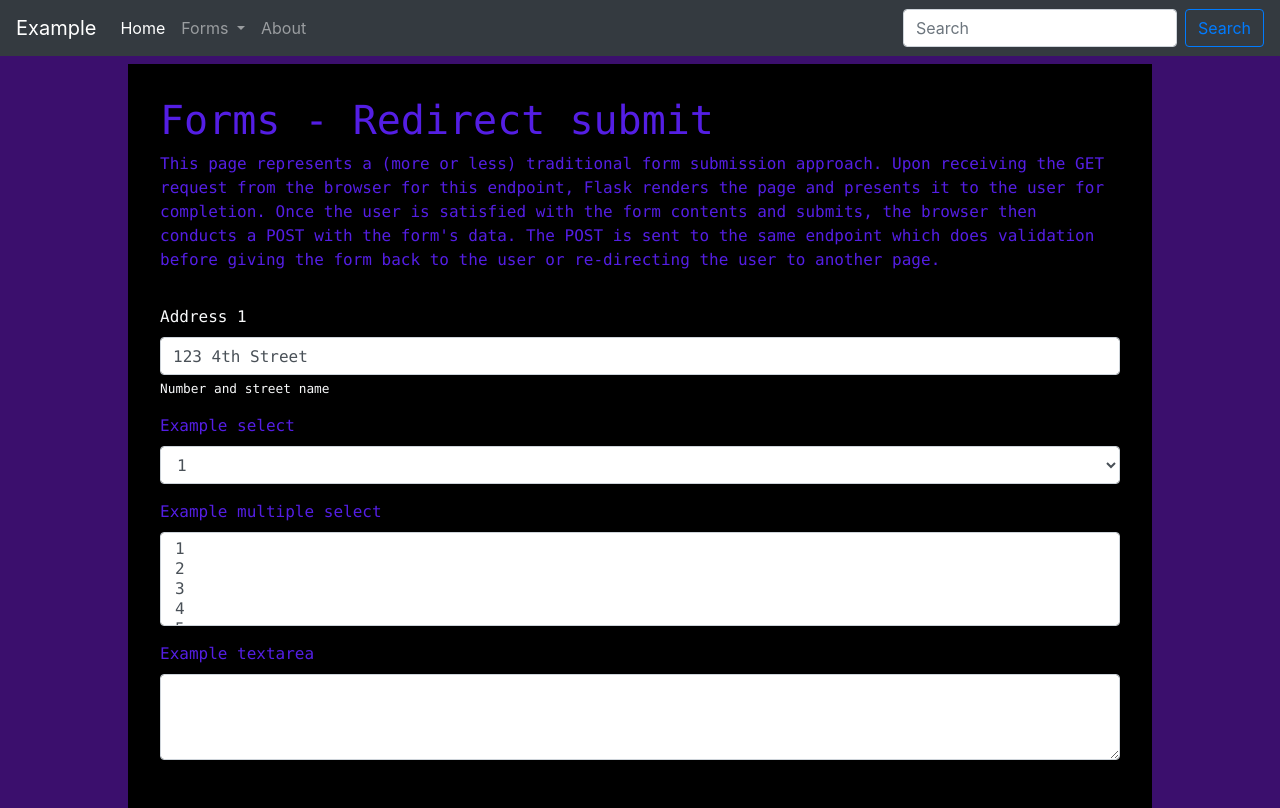
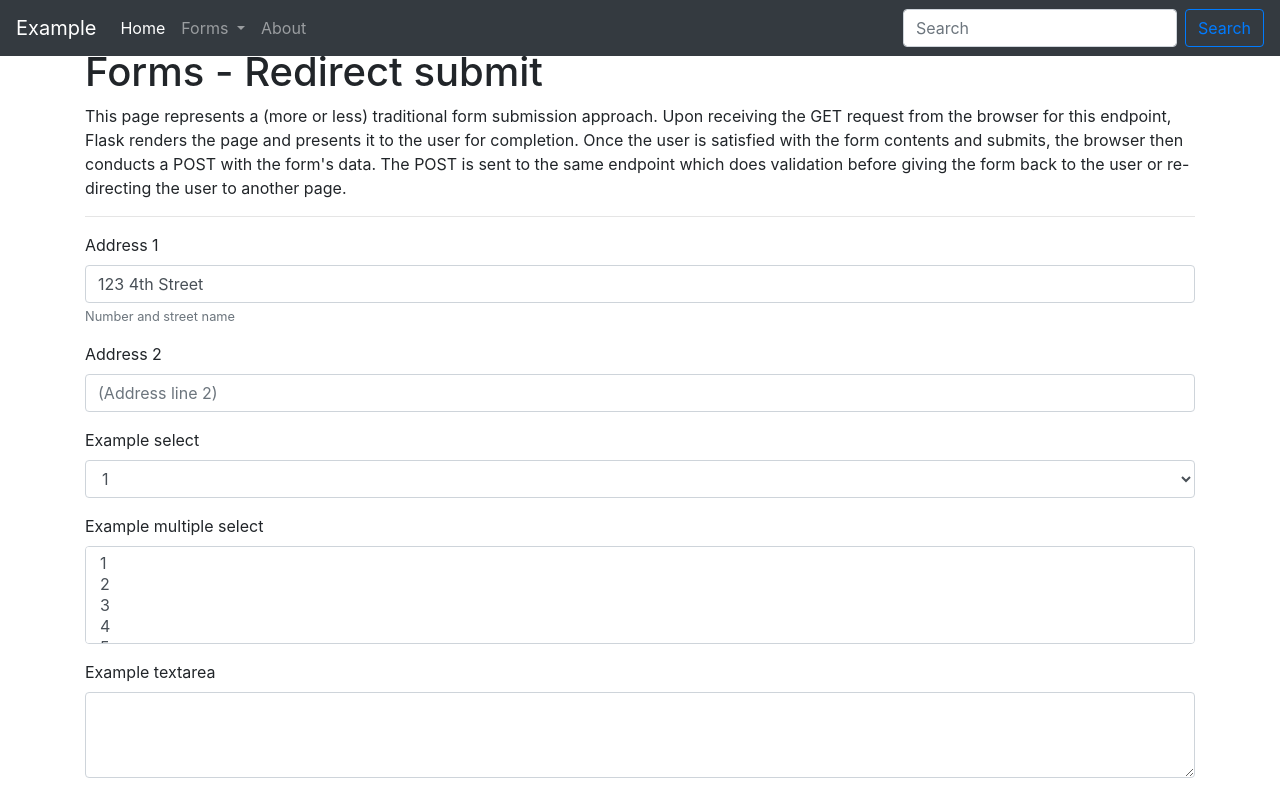
Before and after one commit to KyleEgland/python-flask-examples, a Flask app: page /formredirect in a window 1280 px wide. After the commit the page ends 778 px from the top, so only its background shows below. Run offline with Flask 2, Linux system fonts and the light colour scheme; some libraries are stand-ins or nearby versions.

Commit message:
Adding about and form with redirect

```diff
--- a/app/static/css/globalstyle.css
+++ /dev/null
@@ -1,21 +0,0 @@
-/* Global Stylesheet */
-/* This applicatation utilizes Bootstrap to provide objects (such as the */
-/* navbar) but provides placement through a global style */
-
-/* Class for the <body> */
-.app-body {
-  background-color: #3b0f6d;
-  height: 100%;
-  margin: 0;
-  width: 100%;
-}
-
-.app-content {
-  background-color: #000;
-  color: #541ee4;
-  font-family: "Lucida Console", Monaco, monospace;
-  height: 90%;
-  margin: 8vh auto auto auto;
-  max-width: 80%;
-  padding: 2em;
-}
--- a/app/templates/base.html
+++ b/app/templates/base.html
@@ -13,7 +13,6 @@
     {% block style %}
     <link rel="stylesheet" href="{{ url_for('static', filename='css/resetstyle.css') }}" />
     <link rel="stylesheet" href="{{ url_for('static', filename='bootstrap/css/bootstrap.min.css') }}" />
-    <link rel="stylesheet" href="{{ url_for('static', filename='css/globalstyle.css') }}" />
     {% endblock %}
   </head>
   <body class="app-body" id="body">
@@ -40,7 +39,7 @@
             </div>
           </li>
           <li class="nav-item">
-            <a class="nav-link" href="#">About</a>
+            <a class="nav-link" href="{{ url_for('main.about') }}">About</a>
           </li>
         </ul>
         {# Search bar #}
@@ -52,7 +51,7 @@
     </nav>
     {# CONTENT BLOCK #}
     {# Content from pages inheriting base.html #}
-    <div class="app-content" id="content">
+    <div class="container mx-auto mt-5" id="content">
       {% block content %}
       {% endblock %}
     </div>
--- a/app/templates/formsubmit/formredirect.html
+++ b/app/templates/formsubmit/formredirect.html
@@ -7,15 +7,24 @@
 {% endblock %}
 
 {% block content %}
+<div class="row">
+  <div class="col-sm">
     <h1>Forms - Redirect submit</h1>
     <p>This page represents a (more or less) traditional form submission approach. Upon receiving the GET request from the browser for this endpoint, Flask renders the page and presents it to the user for completion. Once the user is satisfied with the form contents and submits, the browser then conducts a POST with the form's data. The POST is sent to the same endpoint which does validation before giving the form back to the user or re-directing the user to another page.</p>
     <hr>
     <form id="form-redirect" action="{{ url_for('formsubmit.formredirect') }}" method="post">
       {{ form.csrf_token }}
+      {# CSRF Token is for security, we pass it to the browser and check that it is passed back when a post is made #}
+      {# Address 1 Input - FORM GROUP #}
       <div class="form-group">
-      {{ form.addr1.label(for="addr1Input", class_="text-light") }}
+        {{ form.addr1.label(for="addr1Input") }}
         {{ form.addr1(class_="form-control", id="addr1Input", placeholder="(Address line 1)", value="123 4th Street", **{"aria-describedby":"addr1InputHelp"}) }}
-      <small id="addr1InputHelp" class="form-text text-light">Number and street name</small>
+        <small id="addr1InputHelp" class="form-text text-muted">Number and street name</small>
+      </div>
+      {# Address 2 Input - FORM GROUP #}
+      <div class="form-group">
+        {{ form.addr2.label(for="addr2Input") }}
+        {{ form.addr2(class_="form-control", id="addr2Input", placeholder="(Address line 2)") }}
       </div>
       <div class="form-group">
         <label for="exampleFormControlSelect1">Example select</label>
@@ -42,4 +51,6 @@
         <textarea class="form-control" id="exampleFormControlTextarea1" rows="3"></textarea>
       </div>
     </form>
+  </div>
+</div>
 {% endblock %}
```
Also changed, not shown: app/main/routes.py (+7 -1 lines), app/templates/about.html (added, +15 -0 lines). Lines whose indentation alone changed are shown as unchanged.
